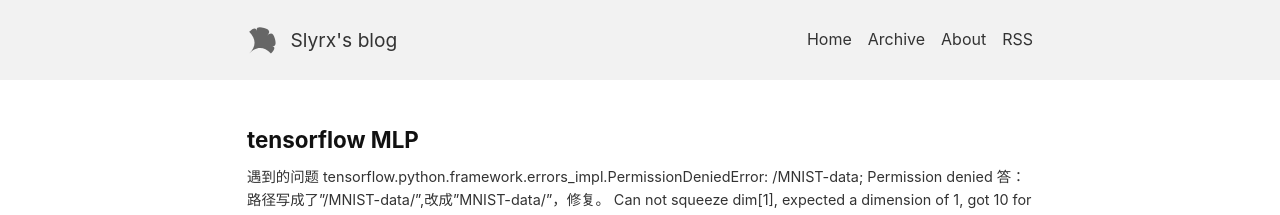
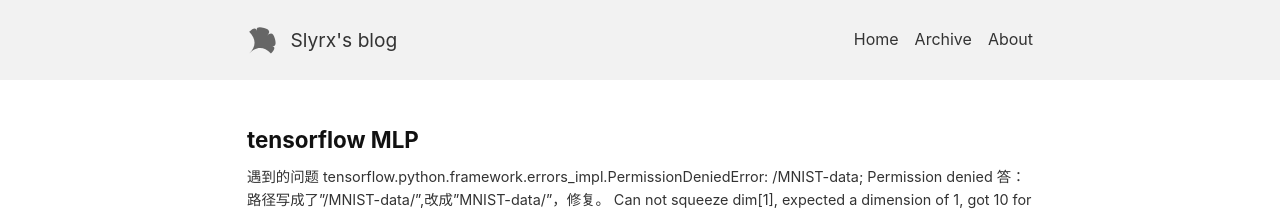
Before and after one commit to slyrx/Tech_Blog, a Jekyll site: the page built from index.html, in a window 1280 px wide and 900 px high. Shown: the top 215 px of the window. Built offline with Jekyll 4.4.1, drawn with Linux system fonts in a browser that asks for light colours; the list of posts is cut into pages by our own code.

Commit message:
remove rss

```diff
--- a/_includes/header.html
+++ b/_includes/header.html
@@ -30,12 +30,6 @@
           {%- include snippets/locale-to-string.html -%}
           <li><a href="{{ href }}">{%- if list.title -%}{{ list.title }}{%- else -%}{{ __return }}{%- endif -%}</a></li>
         {%- endfor -%}
-        {%- assign __path = site.paths.rss | default: site.data.variables.default.paths.rss -%}
-        {%- include snippets/get-nav-url.html -%}
-        {%- assign href = __return -%}
-        {%- assign __locale = site.data.locale.NAV.RSS -%}
-        {%- include snippets/locale-to-string.html -%}
-        <li><a type="application/rss+xml" href="{{ href }}">{{ __return }}</a></li>
       </ul>
     </nav>
   </div>
```
